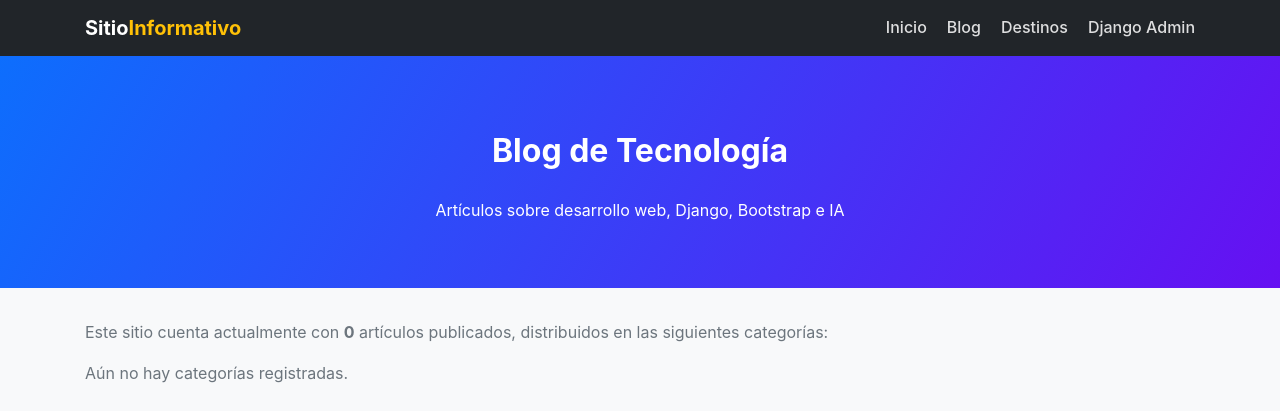
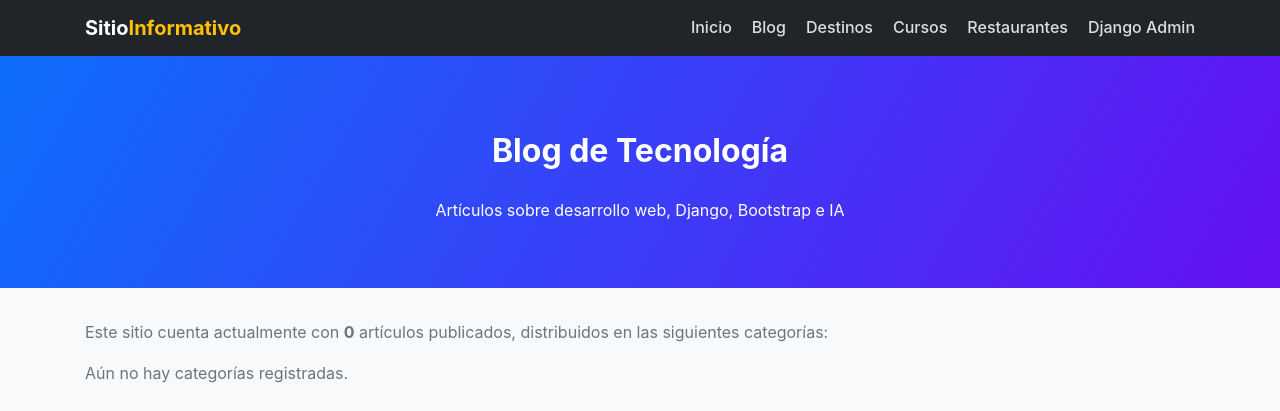
Before and after one commit to david123hi/sitio_web, a Django app: page / in a window 1280 px wide. Shown: the top 411 px of the page. Run offline with Django 5.2, Linux system fonts and the light colour scheme; data that the repository does not hold is empty; some libraries are stand-ins or nearby versions.

Commit message:
modulos de Cursos y Restaurantes terminado

```diff
--- a/config/settings.py
+++ b/config/settings.py
@@ -42,6 +42,8 @@ INSTALLED_APPS = [
     # Aplicaciones propias del proyecto
     'blog',
     'destinos',
+    'cursos',
+    'restaurantes',
 ]
 
 MIDDLEWARE = [
--- a/config/urls.py
+++ b/config/urls.py
@@ -17,4 +17,7 @@ urlpatterns = [
     # La app "blog" se monta en la raíz del sitio (incluye la página de inicio).
     path('', include('blog.urls')),
     path('destinos/', include('destinos.urls')),
+    path('cursos/', include('cursos.urls')),
+    path('restaurantes/', include('restaurantes.urls')),
+
 ]
--- a/templates/base.html
+++ b/templates/base.html
@@ -21,6 +21,8 @@
         <li><a class="nav-link" href="{% url 'blog:inicio' %}">Inicio</a></li>
         <li><a class="nav-link" href="{% url 'blog:lista_articulos' %}">Blog</a></li>
         <li><a class="nav-link" href="{% url 'destinos:listado' %}">Destinos</a></li>
+        <li><a class="nav-link" href="{% url 'cursos:listado' %}">Cursos</a></li>
+        <li><a class="nav-link" href="{% url 'restaurantes:listado' %}">Restaurantes</a></li>
         <li><a class="nav-link" href="/admin/" target="_blank">Django Admin</a></li>
       </ul>
     </div>
```
